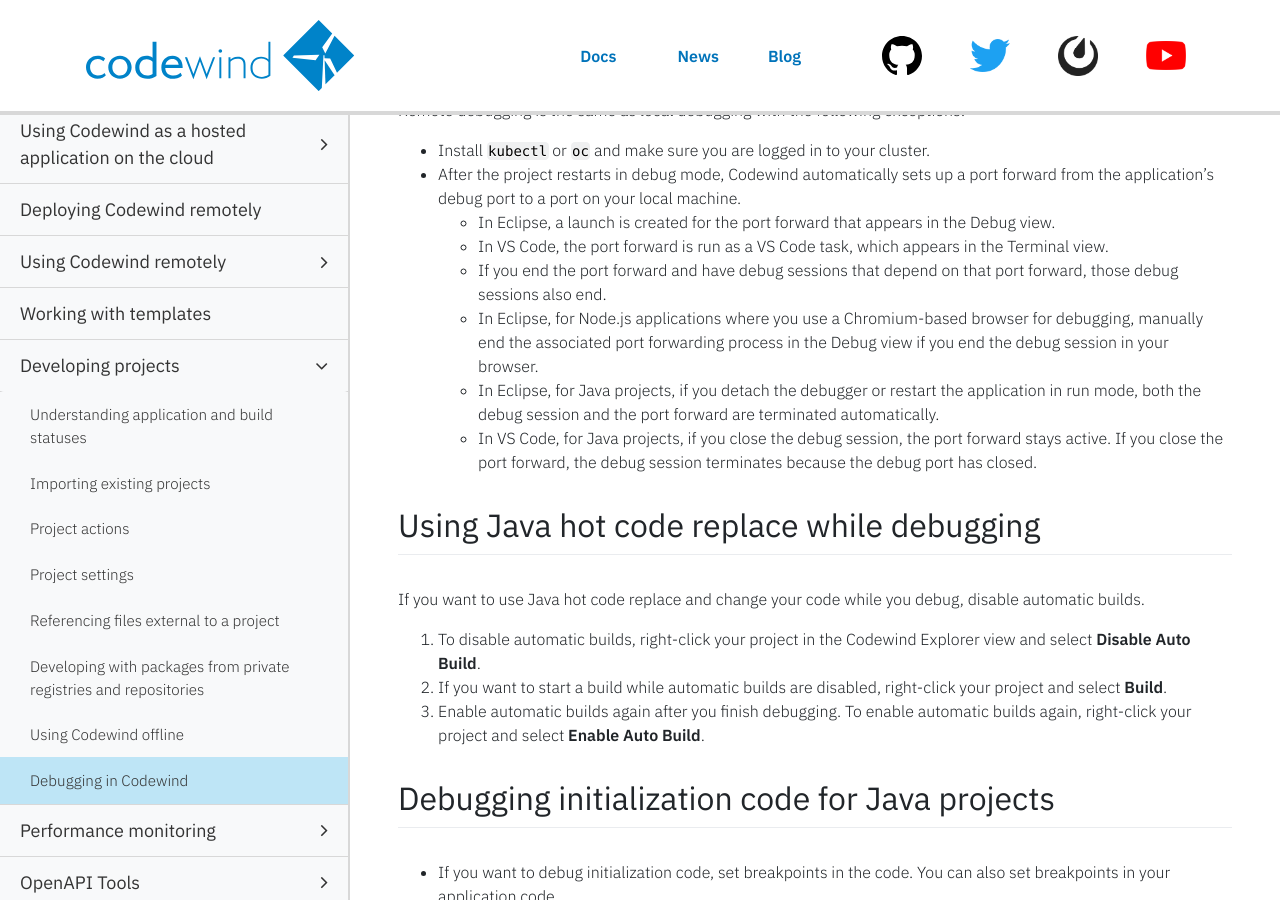
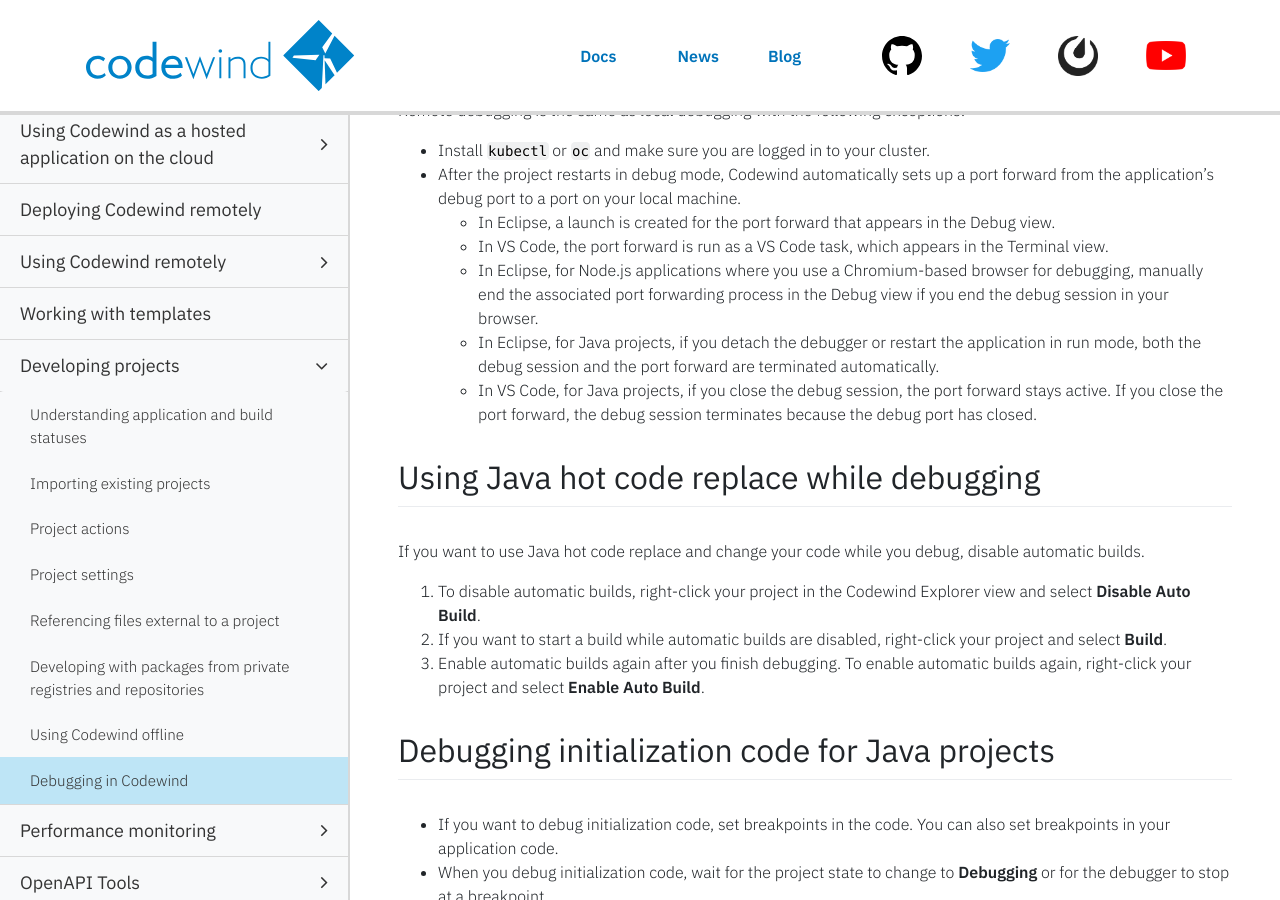
Before and after one commit to eclipse-archived/codewind-docs, a Jekyll site: the page built from docs/_documentations/debugging.md, in a window 1280 px wide and 900 px high, scrolled down 551 px. Built offline with Jekyll 4.4.1, drawn with Linux system fonts in a browser that asks for light colours; nearby versions of some CDN libraries; comment, search, counter and statistics services are not loaded.

Commit message:
Removing duplicate info
Signed-off-by: Sarah Ishida <sishida@us.ibm.com>

```diff
--- a/docs/_documentations/debugging.md
+++ b/docs/_documentations/debugging.md
@@ -24,11 +24,9 @@ Remote debugging is the same as local debugging with the following exceptions:
 - After the project restarts in debug mode, Codewind automatically sets up a port forward from the application's debug port to a port on your local machine.
    - In Eclipse, a launch is created for the port forward that appears in the Debug view.
    - In VS Code, the port forward is run as a VS Code task, which appears in the Terminal view.
-   - If you end the port forward and have debug sessions that depend on that port forward, those debug sessions also end.
    - In Eclipse, for Node.js applications where you use a Chromium-based browser for debugging, manually end the associated port forwarding process in the Debug view if you end the debug session in your browser.
    - In Eclipse, for Java projects, if you detach the debugger or restart the application in run mode, both the debug session and the port forward are terminated automatically.
-   - In VS Code, for Java projects, if you close the debug session, the port forward stays active.
-If you close the port forward, the debug session terminates because the debug port has closed.
+   - In VS Code, for Java projects, if you close the debug session, the port forward stays active. If you close the port forward, the debug session terminates because the debug port has closed.
 
 ## Using Java hot code replace while debugging
 If you want to use Java hot code replace and change your code while you debug, disable automatic builds.
```
